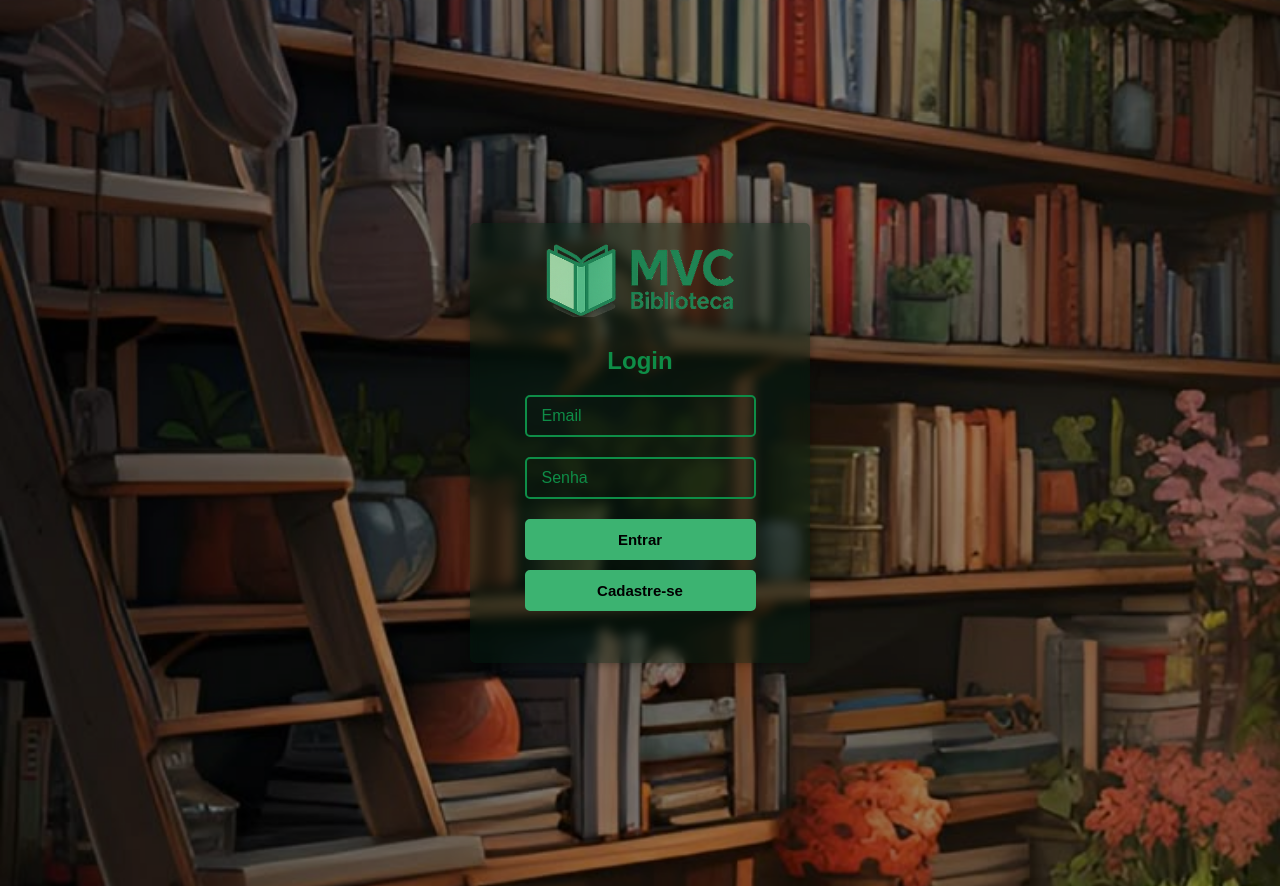
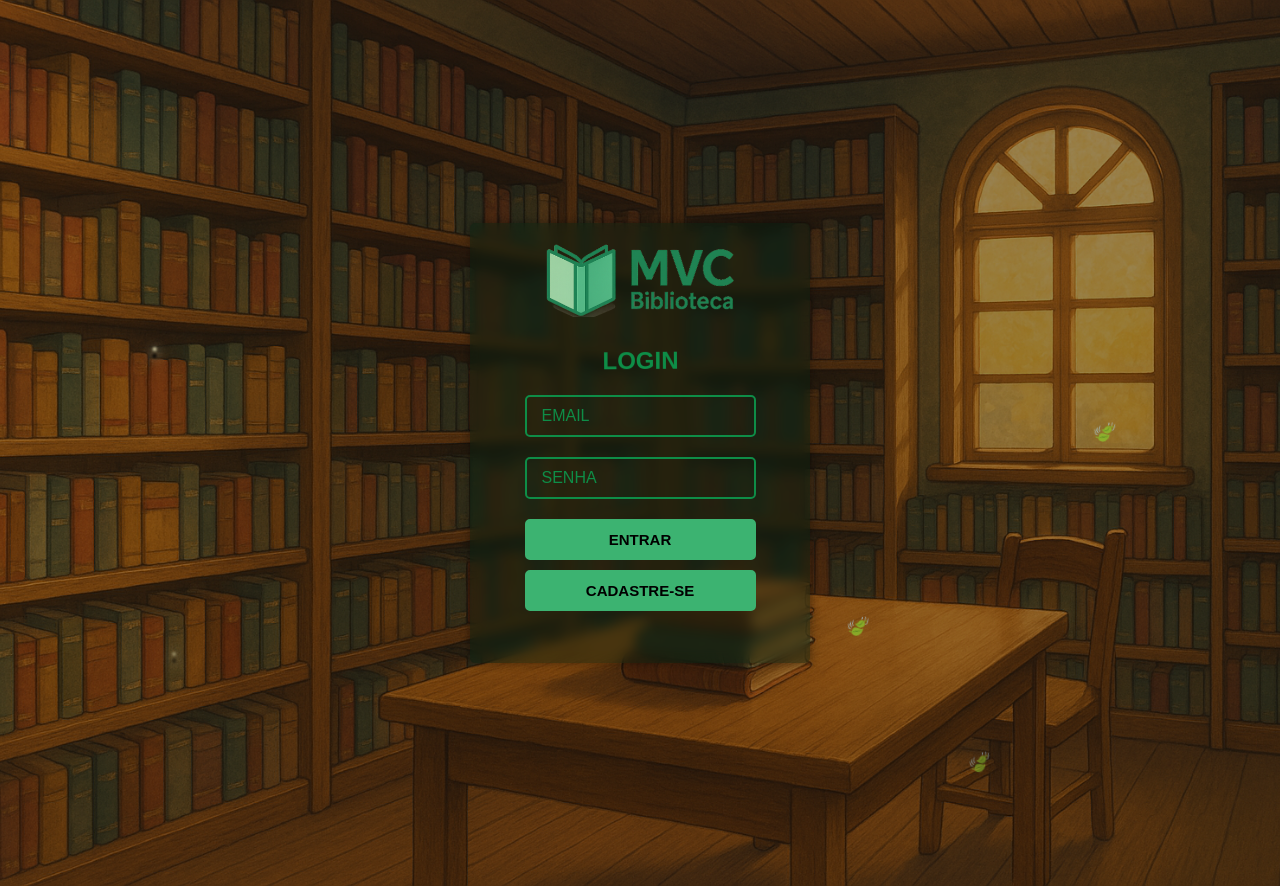
Before and after one commit to BananaPy123/mvc-biblioteca, a Flask app: page /login in a window 1280 px wide. Run offline with Flask 3, Linux system fonts and the light colour scheme.

Commit message:
pedi a uma IA pra adicionar umas partículas na tela de login

```diff
--- a/static/css/login.css
+++ b/static/css/login.css
@@ -119,7 +119,7 @@ body {
     display: flex;
     justify-content: center;
     align-items: center;
-    background-image: url(../imagens/biblioteca-img.jpeg);
+    background-image: url(../imagens/biblioteca-img2.png);
     background-size: cover;
     background-position: center;
     background-repeat: no-repeat;
@@ -170,6 +170,67 @@ body {
     margin-bottom: 10px;
     color: #0e8d47;
 }
+
+.titulo-login {
+    animation: balançar 5s infinite ease-in-out;
+}
+@keyframes balançar {
+    0%, 100% { transform: rotate(1deg); }
+    50% { transform: rotate(-1deg); }
+}
+
+.magic-particles {
+    position: fixed;
+    top: 0;
+    left: 0;
+    width: 100%;
+    height: 100%;
+    pointer-events: none;
+    z-index: 0; /* Ajuste conforme sua imagem de fundo */
+    overflow: hidden;
+  }
+
+  /* Partículas genéricas (vagalumes, folhas, pétalas) */
+  .particle {
+    position: absolute;
+    opacity: 0;
+    animation: fadeInOut 8s ease-in-out infinite;
+  }
+
+  /* Vagalumes */
+  .firefly {
+    width: 4px;
+    height: 4px;
+    background: #f6f0c1;
+    border-radius: 50%;
+    filter: blur(1px) drop-shadow(0 0 5px #f6f0c1);
+  }
+
+  /* Folhas e pétalas (usando emoji ou SVG) */
+  .leaf, .petal {
+    font-size: 1.2rem;
+    user-select: none;
+  }
+
+  .leaf { color: #42b883; } /* Verde */
+  .petal { color: #ff9ff3; } /* Rosa */
+
+  /* Animações */
+  @keyframes fadeInOut {
+    0%, 100% { opacity: 0; }
+    20%, 80% { opacity: 0.8; }
+  }
+
+  @keyframes float {
+    to {
+      transform:
+        translate(
+          calc(var(--move-x) * 1vw),
+          calc(var(--move-y) * 1vh)
+        )
+        rotate(var(--rotate));
+    }
+  }
 
 .input-group {
     position: relative;
--- a/templates/login.html
+++ b/templates/login.html
@@ -9,25 +9,70 @@
 </head>
 
 <body>
+
+    <script>
+        document.addEventListener('DOMContentLoaded', () => {
+            const container = document.getElementById('magicParticles');
+            const types = ['firefly', 'leaf', 'petal'];
+            const symbols = {
+                firefly: '•',
+                leaf: '🍃',
+                petal: '🌸'
+            };
+
+            // Cria 30 partículas
+            for (let i = 0; i < 30; i++) {
+                setTimeout(() => {
+                    const particle = document.createElement('div');
+                    const type = types[Math.floor(Math.random() * types.length)];
+
+                    // Configurações aleatórias
+                    const startX = Math.random() * 100;
+                    const startY = Math.random() * 100;
+                    const moveX = (Math.random() - 0.5) * 200; // -100 a 100
+                    const moveY = (Math.random() - 0.5) * 200;
+                    const rotate = Math.random() * 360;
+                    const duration = 15 + Math.random() * 20; // 15s a 35s
+                    const delay = Math.random() * 10;
+
+                    particle.className = `particle ${type}`;
+                    particle.textContent = symbols[type];
+                    particle.style.cssText = `
+          left: ${startX}vw;
+          top: ${startY}vh;
+          --move-x: ${moveX};
+          --move-y: ${moveY};
+          --rotate: ${rotate}deg;
+          animation:
+            float ${duration}s linear ${delay}s infinite,
+            fadeInOut ${5 + Math.random() * 10}s ease-in-out ${delay}s infinite;
+        `;
+
+                    container.appendChild(particle);
+                }, i * 300); // Delay entre partículas
+            }
+        });
+    </script>
+    <div class="magic-particles" id="magicParticles"></div>
+
     <div class="overlay"></div>
     <div class="quadro">
         <img src="../static/imagens/mvc-logo.png" id="mvc-logo" alt="Logo MVC Biblioteca">
 
         <form method="POST" action="/login">
-            <h2 class="titulo-login">Login</h2>
+            <h2 class="titulo-login">LOGIN</h2>
             <div class="input-group">
                 <input type="text" id="email" name="email" required>
-                <label for="email">Email</label>
+                <label for="email">EMAIL</label>
             </div>
             <div class="input-group">
                 <input type="password" id="senha" name="senha" required>
-                <label for="senha">Senha</label>
+                <label for="senha">SENHA</label>
             </div>
-            <button type="submit" class="btn-entrar">Entrar</button>
-            <a href="/cadastro" class="btn-cadastro">Cadastre-se</a>
+            <button type="submit" class="btn-entrar">ENTRAR</button>
+            <a href="/cadastro" class="btn-cadastro">CADASTRE-SE</a>
         </form>
     </div>
-
 
 </body>
 
```
Also changed, not shown: main.py (+8 -0 lines), static/js/login.js (added, +41 -0 lines), static/imagens/biblioteca-img2.png (added).
